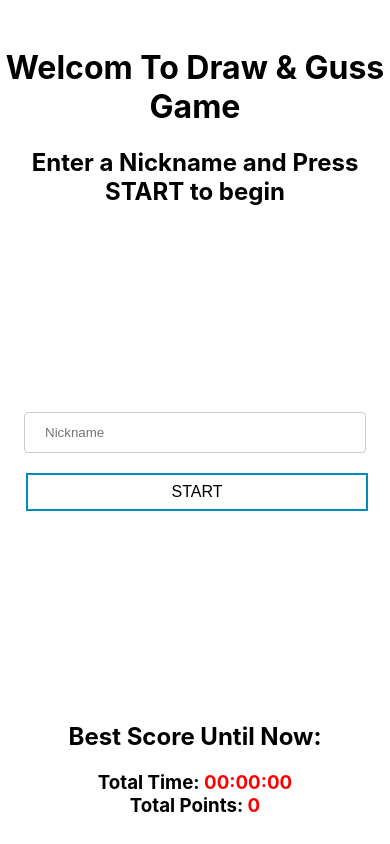
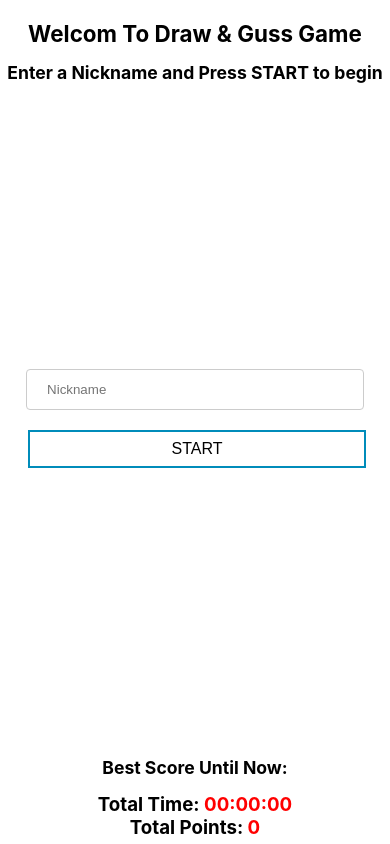
Before and after one commit to matancotton/draw-client, a React (Create React App) app: page / in a window 390 px wide. Built offline with nearby package versions, Linux system fonts and the light colour scheme; no server answers.

Commit message:
update styling for mobile

```diff
--- a/src/styles/app.scss
+++ b/src/styles/app.scss
@@ -2,5 +2,5 @@
     display: flex;
     justify-content: center;
     align-items: center;
-    height: 100vh;
+    height: 100%;
 }
--- a/src/styles/base/general.scss
+++ b/src/styles/base/general.scss
@@ -1,5 +1,9 @@
 * {
     box-sizing: border-box;
+}
+
+html, body, #root {
+    height: 100%;
 }
 
 body {
@@ -94,4 +98,12 @@ code {
     .button {
         padding: 8px 16px;
     }
+
+    h1 {
+        font-size: 1.4rem;
+    }
+
+    h2 {
+        font-size: 1.1rem;
+    }
 }
--- a/src/styles/components/_canvas.scss
+++ b/src/styles/components/_canvas.scss
@@ -11,8 +11,6 @@
     }
 
     @media (max-width: 40rem) {
-        height: 80%;
         width: 100%;
-        margin: 0 0 50px;
     }
 }
--- a/src/styles/components/_card.scss
+++ b/src/styles/components/_card.scss
@@ -10,6 +10,7 @@
 
     @media (max-width: 40rem) {
         width: 100%;
+        height: 100%;
         box-shadow: none;
         text-align: center;
     }
--- a/src/styles/views/_drawing.scss
+++ b/src/styles/views/_drawing.scss
@@ -7,7 +7,7 @@
 
     @media (max-width: 40rem) {
         &>.button {
-            width: 100%;
+            width: 90%;
         }
     }
 }
--- a/src/views/Lobby.jsx
+++ b/src/views/Lobby.jsx
@@ -4,7 +4,7 @@ import PlayersList from '../components/PlayersList'
 const Lobby = () => {
   return (
     <>
-        <h1>Choose an online player to send him a drawing</h1>
+        <h1 style={{ textAlign: 'center' }}>Choose an online player to send him a drawing or wait for an invitation</h1>
         <PlayersList />
     </>
   )
```
